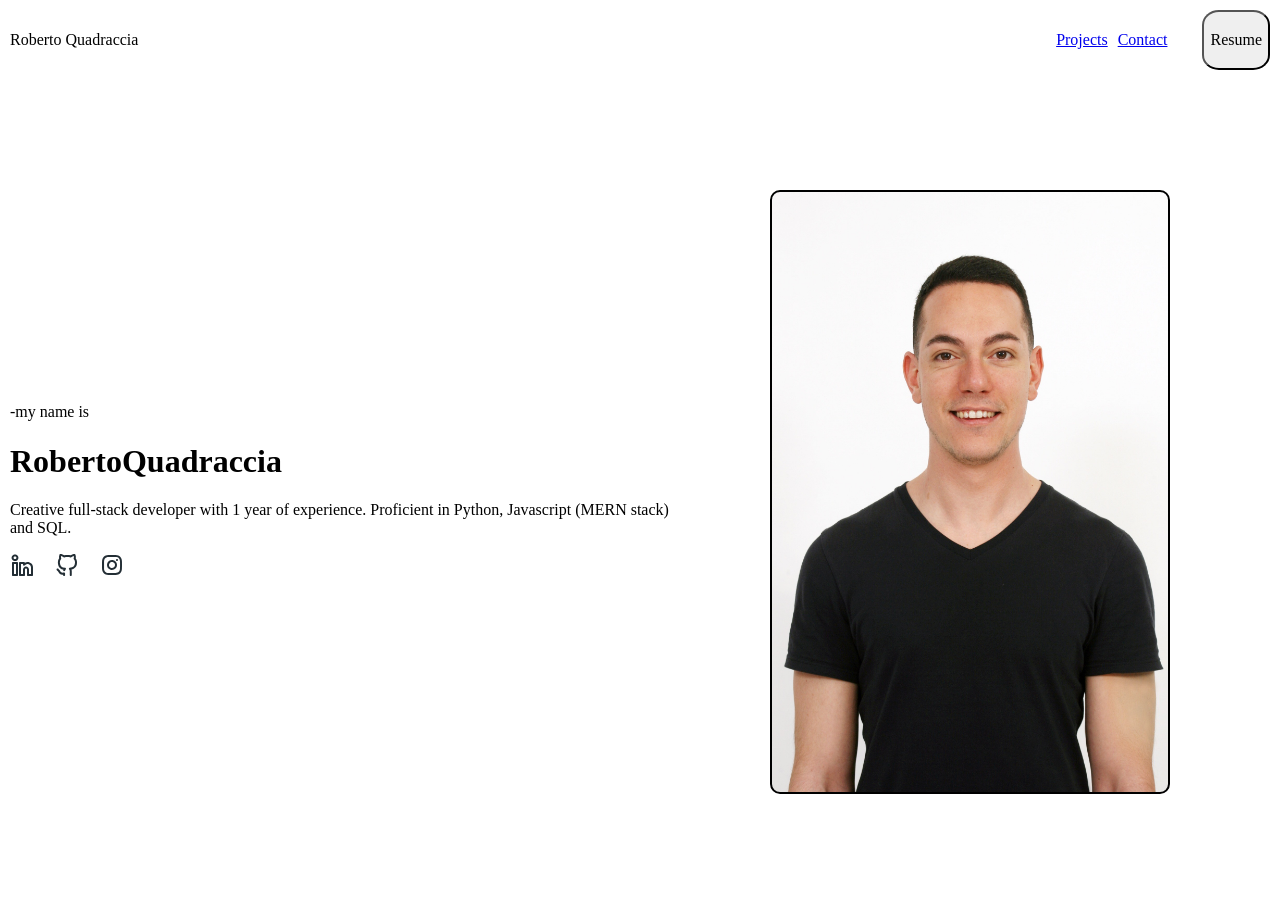
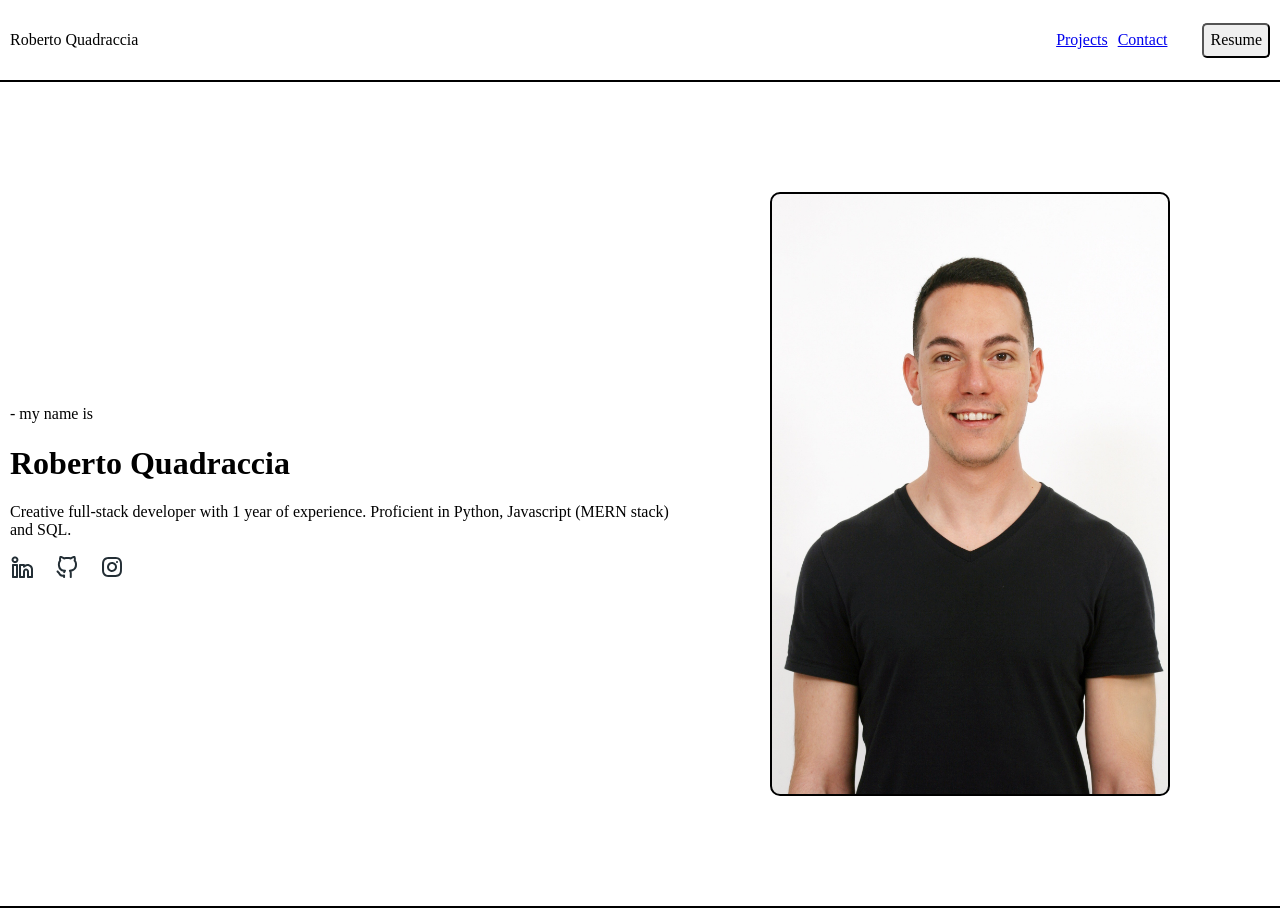
Before and after one commit to Super-robbin/portfolio, a React (Vite) app: page / in a window 1280 px wide. Built offline with nearby package versions, Linux system fonts and the light colour scheme; the HTML template or start-up script is replaced by a standard one.

Commit message:
Layout header and button adjusted

```diff
--- a/src/components/info/info.jsx
+++ b/src/components/info/info.jsx
@@ -5,7 +5,7 @@ import instagram  from '../../images/Instagram.svg';
 
 const Info = () => {
   return (
-    <div>
+    <div className="container-info">
       <header className="header">
         <div>
           <p className="header-name">Roberto Quadraccia</p>
@@ -29,12 +29,12 @@ const Info = () => {
       <main className="main">
         <div className="name-section">
           <p className="name-section-above">
-            <span>-</span>
+            <span>- </span>
             my name is
           </p>
           <h1 className="name-section-title">
             Roberto
-            <span className="name-section-title-span">Quadraccia</span>
+            <span className="name-section-title-span"> Quadraccia</span>
           </h1>
           <p className="name-section-description">
             Creative full-stack developer with 1 year of experience. Proficient
--- a/src/styles/Info.css
+++ b/src/styles/Info.css
@@ -1,9 +1,14 @@
+.container-info {
+    border-bottom: 2px #000 solid;
+}
+
 .header {
     display: flex;
     flex-direction: row;
     justify-content: space-between;
     align-items: center;
     padding: 10px;
+    border-bottom: 2px #000 solid;
 }
 
 /* .header {
@@ -31,8 +36,9 @@
 
 .btn-resume {
     width: fit-content;
-    justify-self: center;
-    border-radius: 25%;
+    height: 35px;
+    align-self: center;
+    border-radius: 5px;
 }
 
 .main {
```
